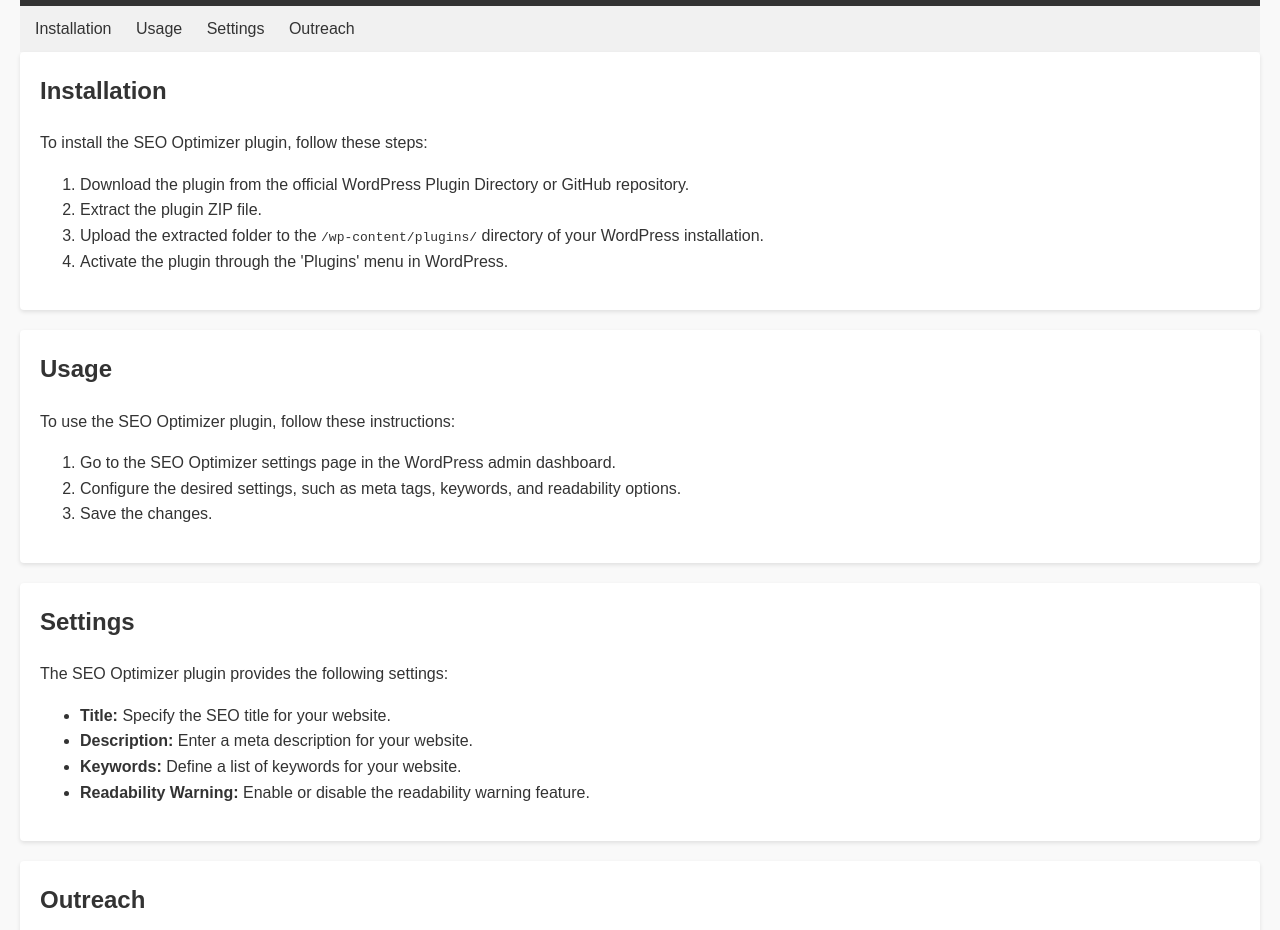
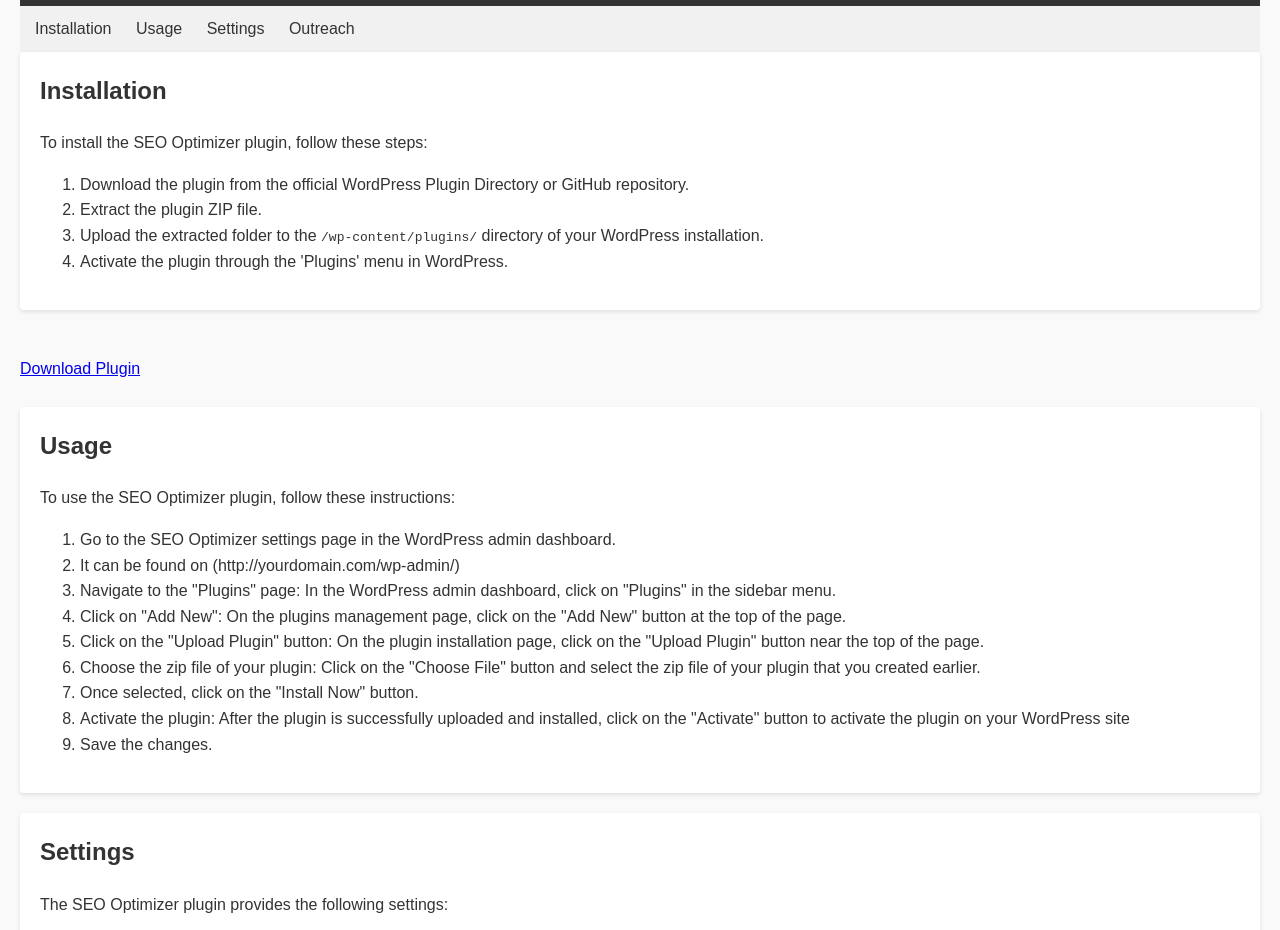
Before and after one commit to vasioo/SEODir, a plain HTML site: page index.html in a window 1280 px wide. Shown: the part 105-1035 px from the top of the page. Drawn offline with Linux system fonts and the light colour scheme.

Commit message:
Update HTML file

```diff
--- a/index.html
+++ b/index.html
@@ -33,14 +33,22 @@
       <li>Activate the plugin through the 'Plugins' menu in WordPress.</li>
     </ol>
   </section>
-
-
+<br>
+  <a href="seo-optimizer.zip" download>Download Plugin</a>
+<br>
+<br>
   <section id="usage">
     <h2>Usage</h2>
     <p>To use the SEO Optimizer plugin, follow these instructions:</p>
     <ol>
       <li>Go to the SEO Optimizer settings page in the WordPress admin dashboard.</li>
-      <li>Configure the desired settings, such as meta tags, keywords, and readability options.</li>
+      <li>It can be found on (http://yourdomain.com/wp-admin/)</li>
+      <li>Navigate to the "Plugins" page: In the WordPress admin dashboard, click on "Plugins" in the sidebar menu.</li>
+      <li>Click on "Add New": On the plugins management page, click on the "Add New" button at the top of the page. </li>
+      <li>Click on the "Upload Plugin" button: On the plugin installation page, click on the "Upload Plugin" button near the top of the page. </li>
+      <li>Choose the zip file of your plugin: Click on the "Choose File" button and select the zip file of your plugin that you created earlier.</li>
+      <li> Once selected, click on the "Install Now" button.</li>
+      <li>Activate the plugin: After the plugin is successfully uploaded and installed, click on the "Activate" button to activate the plugin on your WordPress site</li>
       <li>Save the changes.</li>
     </ol>
   </section>
```
